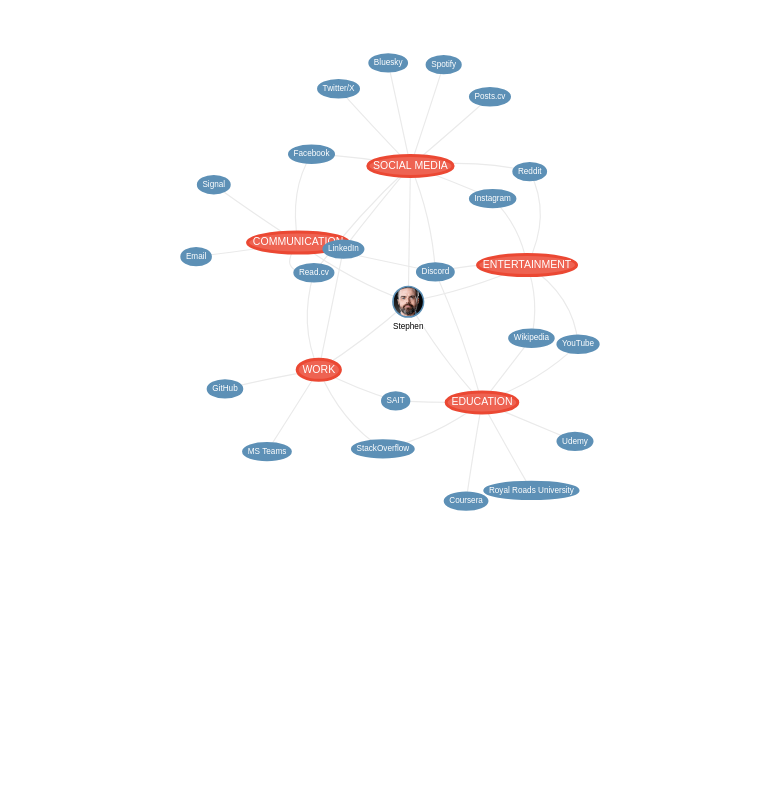
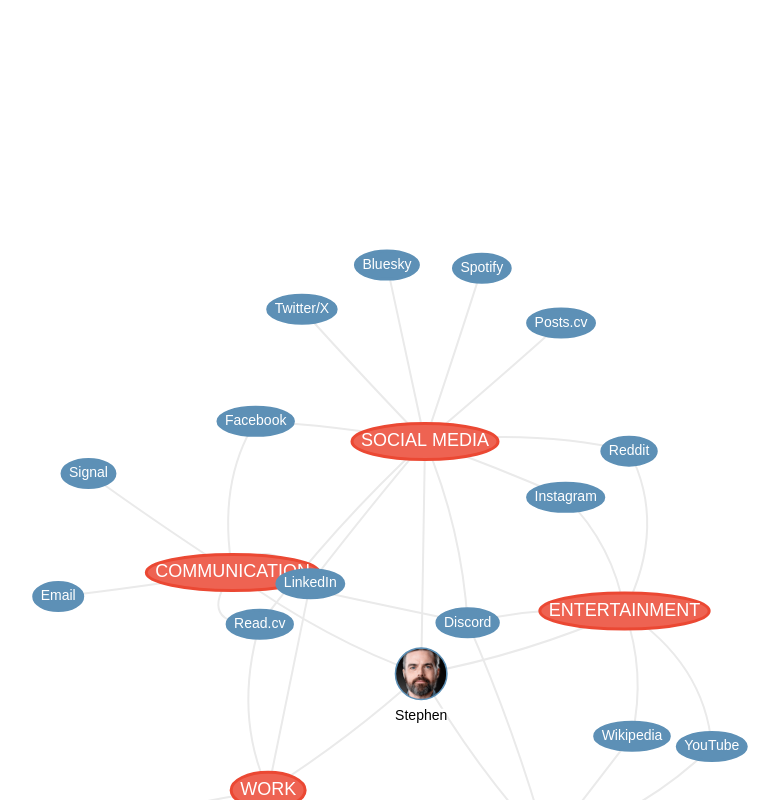
Before and after one commit to speasley/visual-network, a Vue app: page / in a window 1280 px wide. Shown: the top 800 px of the page, without its empty margins (250-1029 px from the left). Built offline with nearby package versions, Linux system fonts and the light colour scheme.

Commit message:
feat: go full screen, for standalone

```diff
--- a/src/App.vue
+++ b/src/App.vue
@@ -165,7 +165,7 @@
 
 <style scoped>
 .network-container {
-  height: 500px;
-  width: 100%;
+  height: 100vw;
+  width: auto;
 }
 </style>
--- a/src/assets/main.css
+++ b/src/assets/main.css
@@ -1,7 +1,6 @@
 @import './base.css';
 
 #app {
-  padding: 2rem;
   font-weight: normal;
 }
 
```
